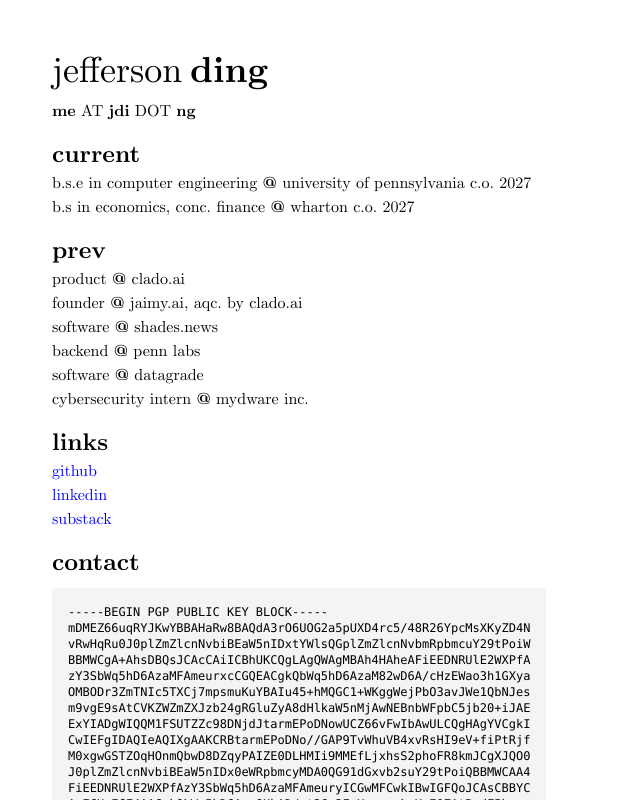
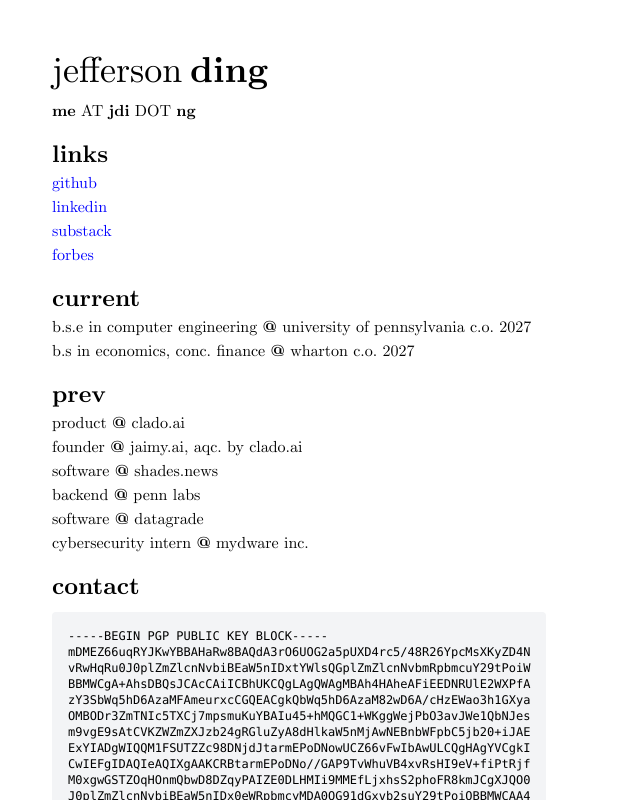
Before and after one commit to jeofo/jeffersonding.com, a React (Vite) app: page / in a window 1280 px wide. Shown: the top 800 px of the page, without its empty margins (0-640 px from the left). Built offline with nearby package versions, Linux system fonts and the light colour scheme.

Commit message:
smal change

```diff
--- a/src/App.tsx
+++ b/src/App.tsx
@@ -13,6 +13,26 @@
           <h2 className="break-words">
             <b>me</b> AT <b>jdi</b> DOT <b>ng</b>
           </h2>
+
+          <div className="my-4">
+            <h2 className="text-2xl font-bold">links</h2>
+            <ul>
+              <li className="break-words">
+                <a href="https://github.com/jeofo">github</a>
+              </li>
+              <li className="break-words">
+                <a href="https://linkedin.com/in/dingjefferson">linkedin</a>
+              </li>
+              <li className="break-words">
+                <a href="https://jeofo.substack.com/">substack</a>
+              </li>
+              <li className="break-words">
+                <a href="https://councils.forbes.com/profile/Jefferson-Ding-Chief-Product-Officer-Clado-AI/5a86013a-f8a3-4c5e-887a-edc9f498a48e">
+                  forbes
+                </a>
+              </li>
+            </ul>
+          </div>
 
           <div className="my-4">
             <h2 className="text-2xl font-bold">current</h2>
@@ -47,21 +67,6 @@
               </li>
               <li className="break-words">
                 cybersecurity intern <b>@</b> mydware inc.
-              </li>
-            </ul>
-          </div>
-
-          <div className="my-4">
-            <h2 className="text-2xl font-bold">links</h2>
-            <ul>
-              <li className="break-words">
-                <a href="https://github.com/jeofo">github</a>
-              </li>
-              <li className="break-words">
-                <a href="https://linkedin.com/in/dingjefferson">linkedin</a>
-              </li>
-              <li className="break-words">
-                <a href="https://jeofo.substack.com/">substack</a>
               </li>
             </ul>
           </div>
```
